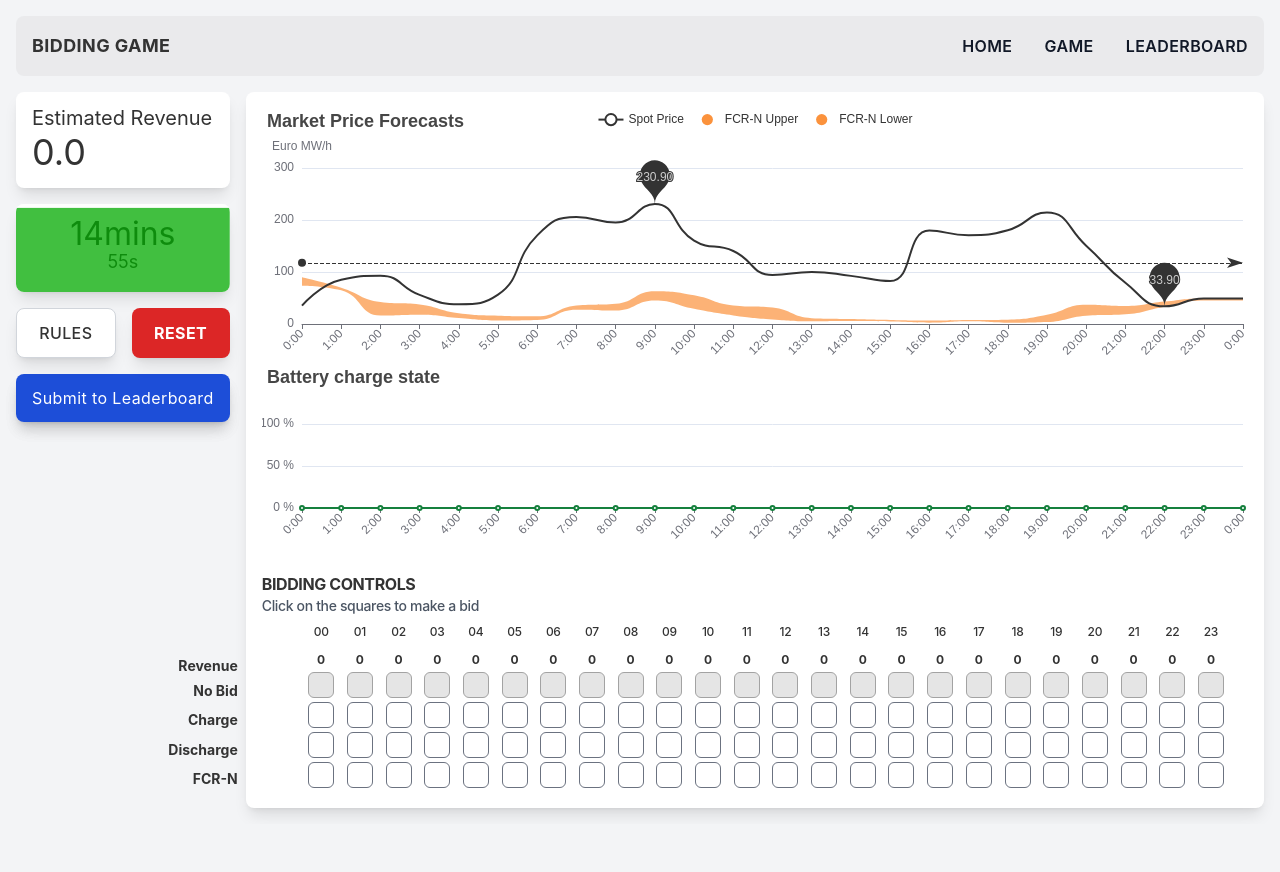
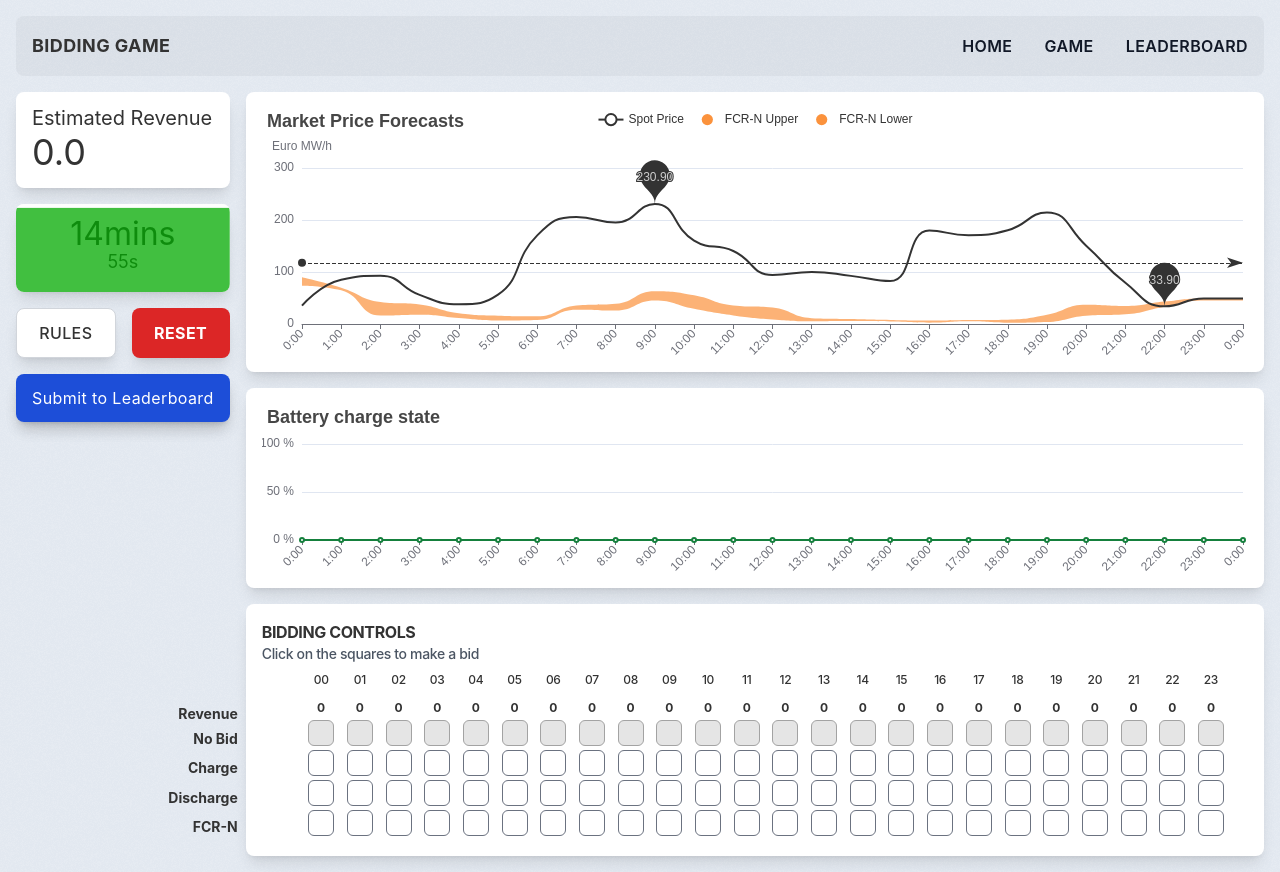
Before and after one commit to OllieFord/bidding-game, a SvelteKit app: page /game in a window 1280 px wide. Before the commit the page ends 824 px from the top, so only its background shows below. Built offline with nearby package versions, Linux system fonts and the light colour scheme.

Commit message:
style changes

```diff
--- a/src/app.css
+++ b/src/app.css
@@ -25,3 +25,8 @@
         animation-delay: 4s;
     }
 }
+
+body {
+    background-color: #e2e8f0;
+    background-image: url("./lib/assets/noise-light.png");
+}
--- a/src/app.html
+++ b/src/app.html
@@ -8,7 +8,7 @@
         <script nomodule src="https://unpkg.com/ionicons@7.1.0/dist/ionicons/ionicons.js"></script>
 		%sveltekit.head%
 	</head>
-	<body data-sveltekit-preload-data="hover" class="w-full p-4  bg-gray-100">
+	<body data-sveltekit-preload-data="hover" class="w-full p-4">
 		<div style="display: contents">%sveltekit.body%</div>
 	</body>
 </html>
--- a/src/lib/battery_chart.svelte
+++ b/src/lib/battery_chart.svelte
@@ -15,7 +15,7 @@ export let chargeState = [];
 let option = {
     grid: {
   left: 40,
-  top: 60,
+  top: 40,
   right: 5,
   bottom: 40
 },
--- a/src/routes/game/+page.svelte
+++ b/src/routes/game/+page.svelte
@@ -300,15 +300,24 @@
 
         </div>
 
-
-        <div class=" overflow-x-scroll sm:overflow-auto flex flex-col flex-grow h-vh bg-white p-4 rounded-lg shadow-lg">
+        <div class="flex flex-col flex-grow" >
+            <div class=" overflow-x-scroll sm:overflow-auto flex flex-col flex-grow h-vh bg-white p-4 rounded-lg shadow-lg pb-2">
                 <div class="h-64 w-full">
                     <Chart />
                 </div>
-            <div class="h-52 pb-6 ">
+            </div>
+
+            <div class=" overflow-x-scroll sm:overflow-auto flex flex-col flex-grow h-vh bg-white p-4 rounded-lg shadow-lg mt-4 pb-2">
+                <div class="h-44">
                     <Battery_chart {chargeState}></Battery_chart>
                 </div>
 
+
+            </div>
+
+
+
+        <div class="flex flex-col flex-grow bg-white p-4 rounded-lg shadow-lg mt-4">
             <div class="mb-2 ">
                 <div class="font-bold uppercase tracking-tight">Bidding Controls</div>
                 <div class="font-medium text-sm text-gray-600 tracking-tight">Click on the squares to make a bid</div>
@@ -368,6 +377,7 @@
             </div>
         </div>
         </div>
+    </div>
 
 
 </main>
```
Also changed, not shown: src/lib/assets/noise-light.png (added). Lines whose indentation alone changed are shown as unchanged.
